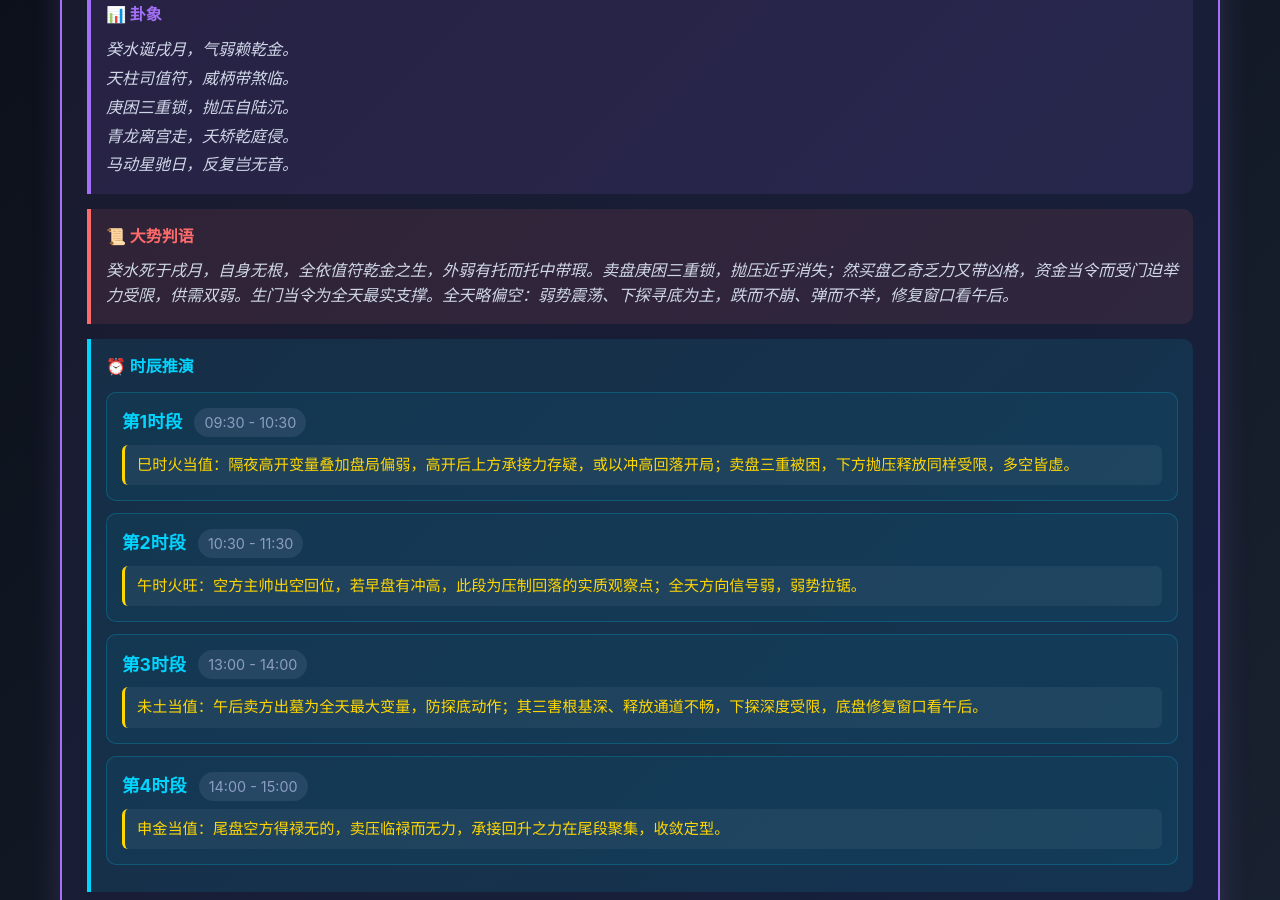
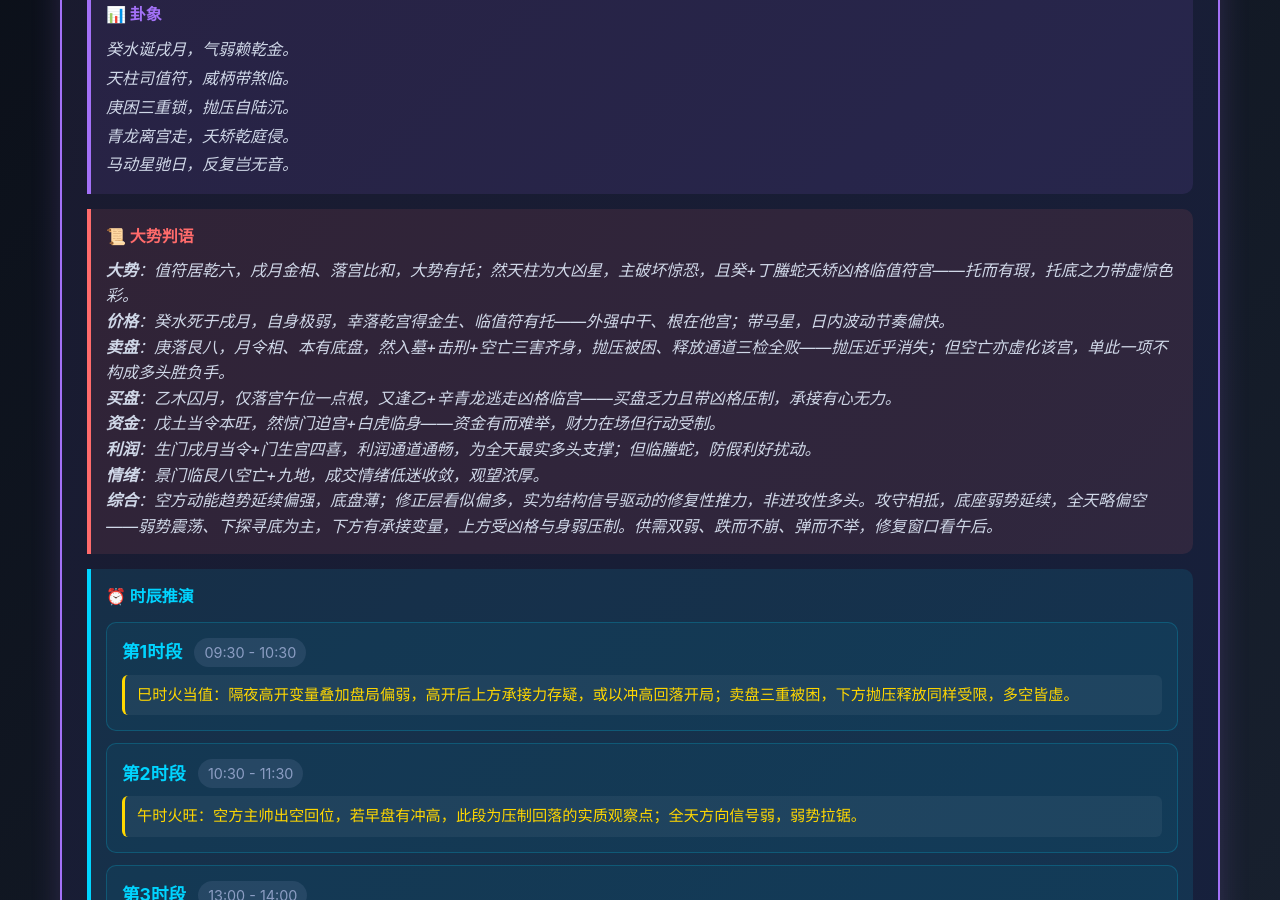
Before and after one commit to xiaoyi0319a/yixue-dashboard, a Jekyll site: the page index.html, which Jekyll copies as it is, in a window 1280 px wide and 900 px high, scrolled down 335 px. Built offline with Jekyll 4.4.1, drawn with Linux system fonts in a browser that asks for light colours; comment, search, counter and statistics services are not loaded.

Commit message:
feat: 大势判语完整版上线——按用神分行(大势/价格/卖盘/买盘/资金/利润/情绪+综合)，剥离工作注记；网站更新工作流同步(20:20老师指令)

```diff
--- a/index.html
+++ b/index.html
@@ -28,7 +28,14 @@
             </div>
             <div class="qimen-verdict">
                 <h4>📜 大势判语</h4>
-                <p><i>癸水死于戌月，自身无根，全依值符乾金之生，外弱有托而托中带瑕。卖盘庚困三重锁，抛压近乎消失；然买盘乙奇乏力又带凶格，资金当令而受门迫举力受限，供需双弱。生门当令为全天最实支撑。全天略偏空：弱势震荡、下探寻底为主，跌而不崩、弹而不举，修复窗口看午后。</i></p>
+                <p><b>大势</b>：值符居乾六，戌月金相、落宫比和，大势有托；然天柱为大凶星，主破坏惊恐，且癸+丁螣蛇夭矫凶格临值符宫——托而有瑕，托底之力带虚惊色彩。</p>
+                <p><b>价格</b>：癸水死于戌月，自身极弱，幸落乾宫得金生、临值符有托——外强中干、根在他宫；带马星，日内波动节奏偏快。</p>
+                <p><b>卖盘</b>：庚落艮八，月令相、本有底盘，然入墓+击刑+空亡三害齐身，抛压被困、释放通道三检全败——抛压近乎消失；但空亡亦虚化该宫，单此一项不构成多头胜负手。</p>
+                <p><b>买盘</b>：乙木囚月，仅落宫午位一点根，又逢乙+辛青龙逃走凶格临宫——买盘乏力且带凶格压制，承接有心无力。</p>
+                <p><b>资金</b>：戊土当令本旺，然惊门迫宫+白虎临身——资金有而难举，财力在场但行动受制。</p>
+                <p><b>利润</b>：生门戌月当令+门生宫四喜，利润通道通畅，为全天最实多头支撑；但临螣蛇，防假利好扰动。</p>
+                <p><b>情绪</b>：景门临艮八空亡+九地，成交情绪低迷收敛，观望浓厚。</p>
+                <p><i><b>综合</b>：空方动能趋势延续偏强，底盘薄；修正层看似偏多，实为结构信号驱动的修复性推力，非进攻性多头。攻守相抵，底座弱势延续，全天略偏空——弱势震荡、下探寻底为主，下方有承接变量，上方受凶格与身弱压制。供需双弱、跌而不崩、弹而不举，修复窗口看午后。</i></p>
             </div>
             <div class="qimen-time">
                 <h4>⏰ 时辰推演</h4>
```
